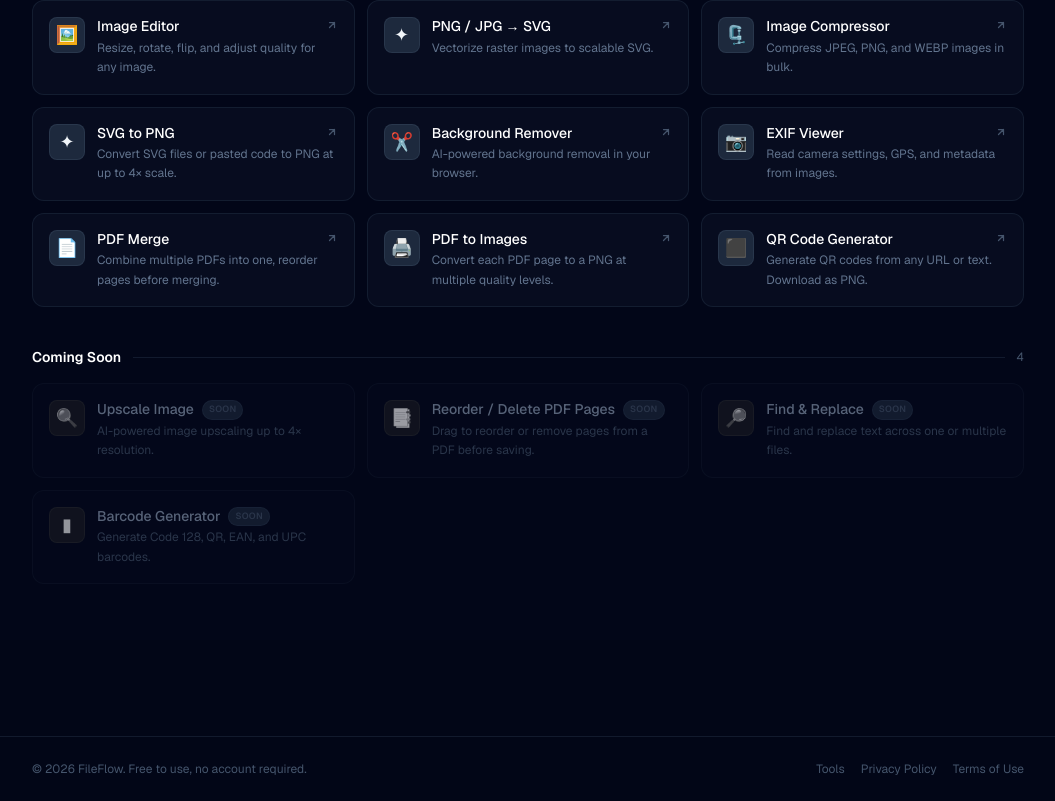
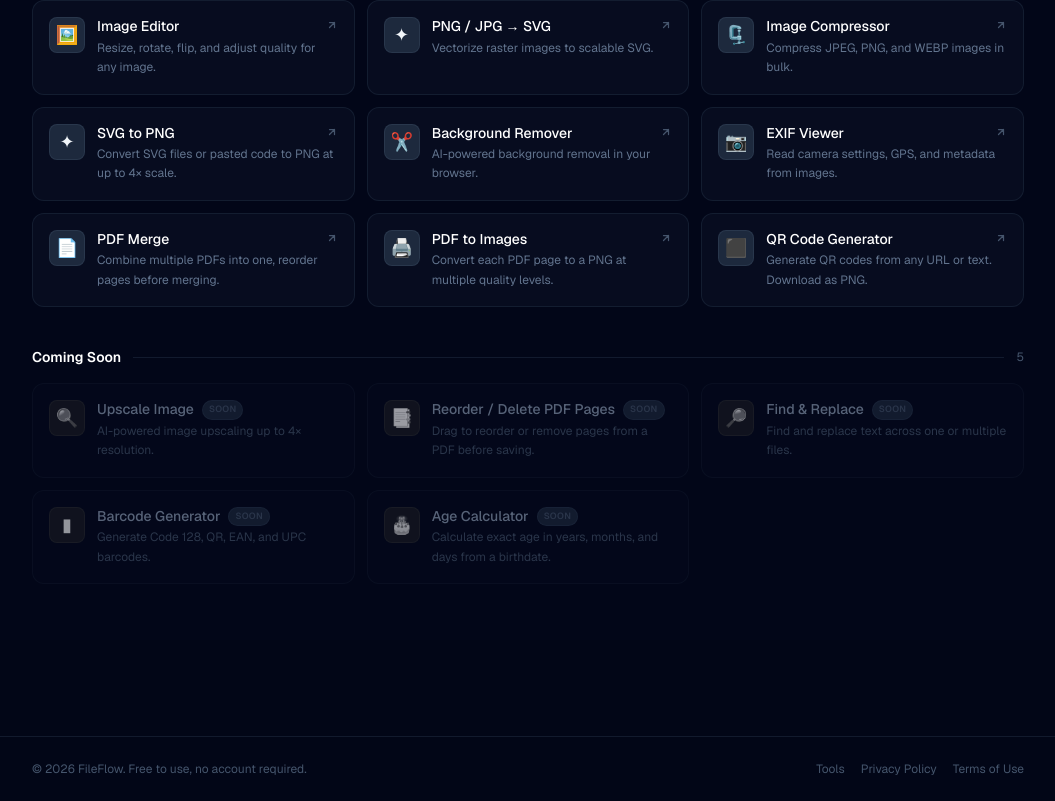
Before and after one commit to xAndrewH/filespark, a Next.js app: page /tools in a window 1280 px wide. Shown: the part 2021-2822 px from the top of the page, without its empty margins (112-1167 px from the left). Built offline with nearby package versions, Linux system fonts and the light colour scheme.

Commit message:
add Age Calculator to coming soon section

```diff
--- a/src/app/tools/page.tsx
+++ b/src/app/tools/page.tsx
@@ -92,6 +92,7 @@
   { icon: "📑", title: "Reorder / Delete PDF Pages", description: "Drag to reorder or remove pages from a PDF before saving." },
   { icon: "🔎", title: "Find & Replace",             description: "Find and replace text across one or multiple files." },
   { icon: "▮", title: "Barcode Generator",          description: "Generate Code 128, QR, EAN, and UPC barcodes." },
+  { icon: "🎂", title: "Age Calculator",             description: "Calculate exact age in years, months, and days from a birthdate." },
 ];
 
 export default function ToolsPage() {
@@ -223,7 +224,7 @@
               <div className="flex items-center gap-3 mb-4">
                 <h2 className="text-white text-sm font-semibold">Coming Soon</h2>
                 <div className="h-px flex-1 bg-slate-800/60" />
-                <span className="text-slate-600 text-xs">4</span>
+                <span className="text-slate-600 text-xs">5</span>
               </div>
               <div className="grid grid-cols-1 sm:grid-cols-2 lg:grid-cols-3 gap-3">
                 {COMING_SOON.map(({ icon, title, description }) => (
```
